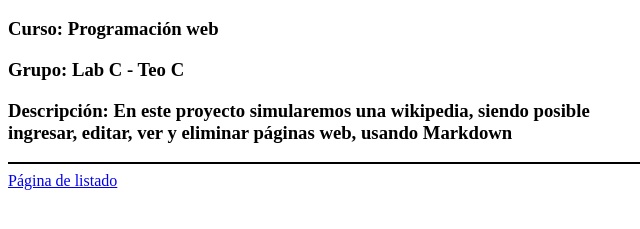
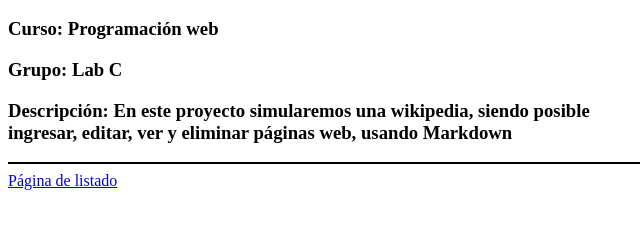
Before and after one commit to EdwinAguilarT/FakeWiki., a plain HTML site: page index.html in a window 1280 px wide. Shown: the part 255-484 px from the top of the page, 0-640 px from the left. Drawn offline with Linux system fonts and the light colour scheme.

Commit message:
cambiando index

```diff
--- a/index.html
+++ b/index.html
@@ -17,7 +17,7 @@
           -Callocondo Garay Santiago Jesus. <br>
     </h4>
     <h3>Curso: Programación web</h3>
-    <h3>Grupo: Lab C - Teo C</h4>
+    <h3>Grupo: Lab C</h4>
     <h3>Descripción: En este proyecto simularemos una wikipedia, siendo posible <br> ingresar, editar, ver y eliminar páginas web, usando Markdown</h3>
 
     <hr color="black" />
```
